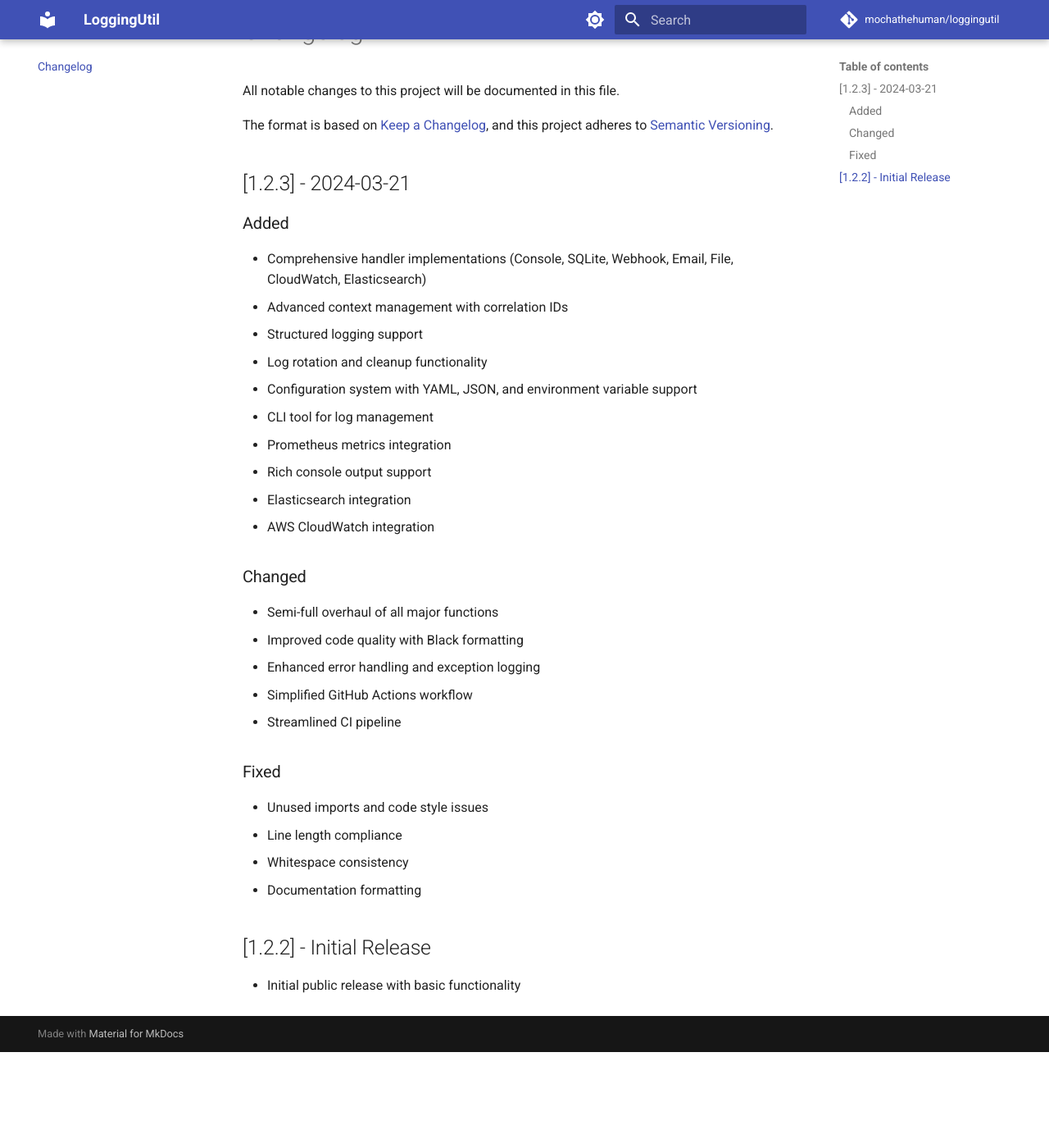
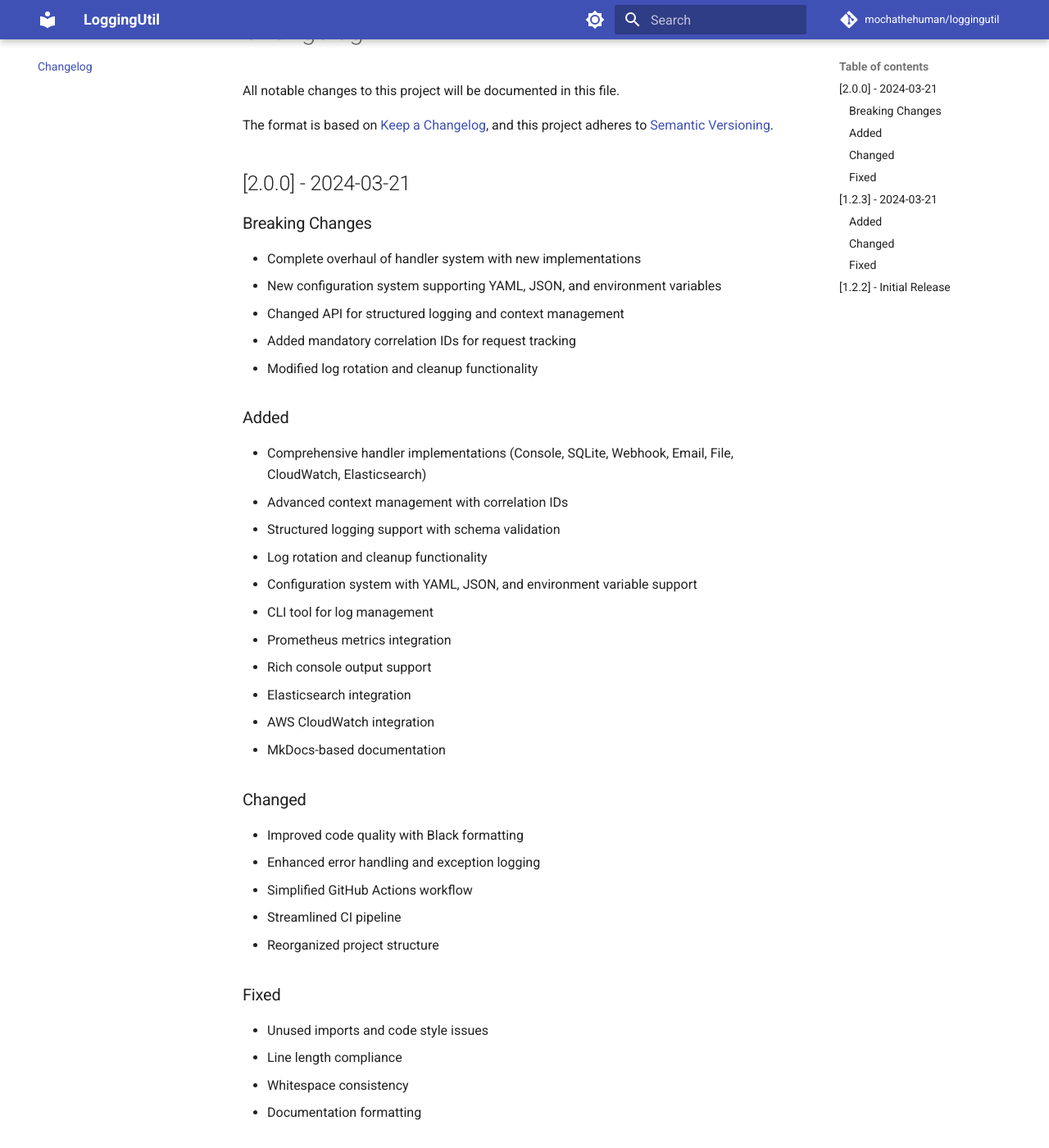
Before and after one commit to MochaTheDev/loggingutil, an MkDocs documentation site: the page built from docs/changelog.md, in a window 1280 px wide and 1400 px high, scrolled down 253 px. Shown: the whole window at 82% size. Built offline with MkDocs 1.6.1 and Material for MkDocs 9.7.7, drawn with Linux system fonts in a browser that asks for light colours; comment, search, counter and statistics services are not loaded; before the commit the page ends 1536 px from its top, so only the background shows below that.

Commit message:
chore: bump version to 2.0.0 for breaking changes

```diff
--- a/docs/changelog.md
+++ b/docs/changelog.md
@@ -7,6 +7,41 @@ All notable changes to this project will be documented in this file.
 
 The format is based on [Keep a Changelog](https://keepachangelog.com/en/1.0.0/),
 and this project adheres to [Semantic Versioning](https://semver.org/spec/v2.0.0.html).
+
+## [2.0.0] - 2024-03-21
+
+### Breaking Changes
+- Complete overhaul of handler system with new implementations
+- New configuration system supporting YAML, JSON, and environment variables
+- Changed API for structured logging and context management
+- Added mandatory correlation IDs for request tracking
+- Modified log rotation and cleanup functionality
+
+### Added
+- Comprehensive handler implementations (Console, SQLite, Webhook, Email, File, CloudWatch, Elasticsearch)
+- Advanced context management with correlation IDs
+- Structured logging support with schema validation
+- Log rotation and cleanup functionality
+- Configuration system with YAML, JSON, and environment variable support
+- CLI tool for log management
+- Prometheus metrics integration
+- Rich console output support
+- Elasticsearch integration
+- AWS CloudWatch integration
+- MkDocs-based documentation
+
+### Changed
+- Improved code quality with Black formatting
+- Enhanced error handling and exception logging
+- Simplified GitHub Actions workflow
+- Streamlined CI pipeline
+- Reorganized project structure
+
+### Fixed
+- Unused imports and code style issues
+- Line length compliance
+- Whitespace consistency
+- Documentation formatting
 
 ## [1.2.3] - 2024-03-21
 
--- a/setup.py
+++ b/setup.py
@@ -5,7 +5,7 @@ with open("README.md", "r", encoding="utf-8") as fh:
 
 setup(
     name="loggingutil",
-    version="1.2.3",
+    version="2.0.0",
     author="Mocha",
     author_email="ohplot@gmail.com",
     description=("A powerful logging utility that surpasses the standard library"),
```
